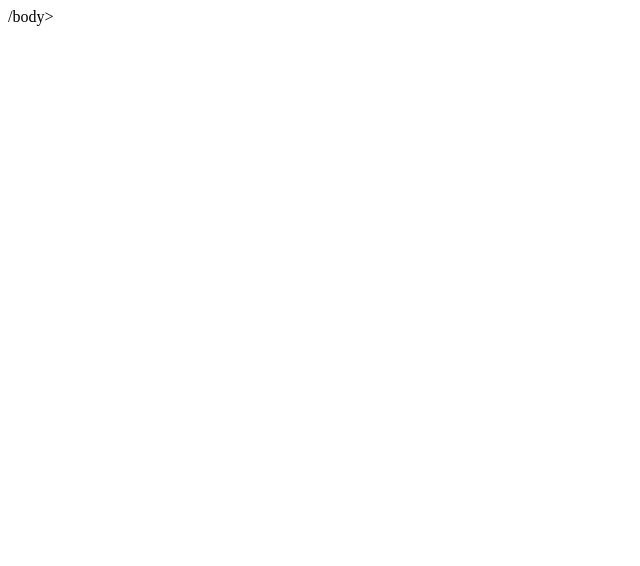
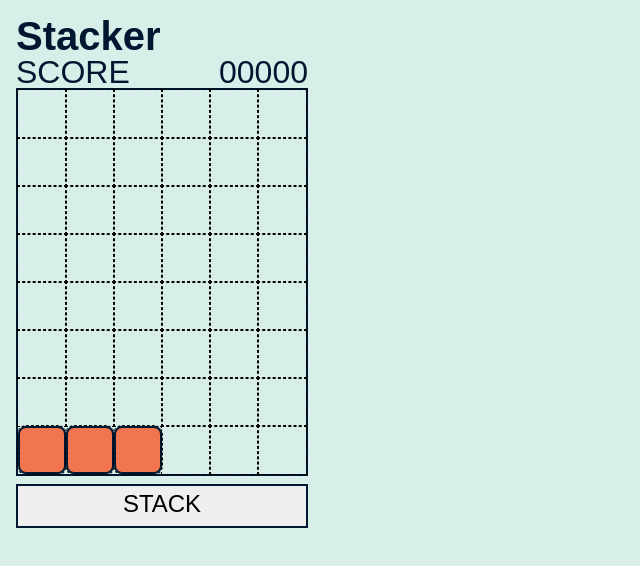
Before and after one commit to NatsukiSh/sticker-stacker-challenge, a plain HTML site: page index.html in a window 1280 px wide. Shown: the whole page, without its empty margins (0-640 px from the left). Drawn offline with Linux system fonts and the light colour scheme; a web font is replaced by a local one.

Commit message:
structured JS

```diff
--- a/index.html
+++ b/index.html
@@ -13,5 +13,27 @@
     <link rel="stylesheet" href="./style.css" />
   </head>
   <body>
-    <script src="./script.js"></script>/body>
+    <div class="game-container">
+      <header class="game-panel">
+        <h1>Stacker</h1>
+        <div class="score">
+          <span>SCORE</span>
+          <span class="score-counter">00000</span>
+        </div>
+      </header>
+      <main class="game-board">
+        <!-- This will stay empty in HTML, generate this in JS-->
+        <div class="grid"></div>
+        <div class="end-game-screen hidden">
+          <h2 class="end-game-text">
+            Game <br />
+            OVER
+          </h2>
+          <button class="btn play-again">Play Again</button>
+        </div>
+      </main>
+      <button class="btn btn-full stack">Stack</button>
+    </div>
+    <script src="./script.js"></script>
+  </body>
 </html>
--- a/script.js
+++ b/script.js
@@ -0,0 +1,49 @@
+//Select the element that we need to interact with from the HTML
+const grid = document.querySelector(".grid");
+const stackBtn = document.querySelector(".stack");
+const scoreCounter = document.querySelector(".score-counter");
+const endGameScreen = document.querySelector(".end-game-screen");
+const playAgainBtn = document.querySelector(".play-again");
+
+//Create game grid matrix
+//0-empty cell
+//1 -bar-segment
+const gridMatrix = [
+  [0, 0, 0, 0, 0, 0],
+  [0, 0, 0, 0, 0, 0],
+  [0, 0, 0, 0, 0, 0],
+  [0, 0, 0, 0, 0, 0],
+  [0, 0, 0, 0, 0, 0],
+  [0, 0, 0, 0, 0, 0],
+  [0, 0, 0, 0, 0, 0],
+  [1, 1, 1, 0, 0, 0], //this is stating current currentRowIndex
+];
+
+//These are variables to keep track of the game values as we play
+let currentRowIndex = gridMatrix.length - 1;
+let barDirection = "right";
+let barSize = 3;
+let isGameOver = false;
+let score = 0;
+
+function draw() {
+  //First, make sure always reset the display when call this function
+  grid.innerHTML = "";
+
+  //for (let i = 0; i < gridMatrix.length ; i ++){}
+  gridMatrix.forEach(function (rowContent) {
+    rowContent.forEach(function (cellContent) {
+      //Create a cell
+      const cell = document.createElement("div");
+      cell.classList.add("cell");
+
+      if (cellContent === 1) {
+        cell.classList.add("bar");
+      }
+
+      grid.appendChild(cell);
+    });
+  });
+}
+
+draw();
--- a/style.css
+++ b/style.css
@@ -0,0 +1,120 @@
+/*
+  black: rgb(0, 23, 50); #001732;
+  orange: rgb(241, 117, 78); #f1754e;
+  bg-color: rgb(216, 238, 232);  #d8eee8;
+  bg-dark-color: rgb(203, 224, 221); #cbe0dd;
+  clicked-cell: rgb(157, 197, 199); #9dc5c7;
+  transparent red: rgba(241, 117, 78, 0.7);
+
+  font-family: 'Darker Grotesque', sans-serif;
+  font-family: 'Press Start 2P', cursive;
+*/
+
+/* # Generic */
+
+* {
+  margin: 0;
+  padding: 0;
+  box-sizing: border-box;
+}
+
+body {
+  padding: 16px;
+  font-family: "Darker Grotesque", sans-serif;
+  line-height: 1;
+  color: rgb(0, 23, 50);
+  background-color: rgb(216, 238, 232);
+}
+
+h1 {
+  font-size: 40px;
+}
+
+.btn {
+  font-size: 24px;
+  font-family: "Darker Grotesque", sans-serif;
+  padding: 4px 20px 8px 20px;
+  /* width: 50%; */
+  cursor: pointer;
+  text-transform: uppercase;
+  border: 2px solid rgb(0, 23, 50);
+}
+
+.btn:hover {
+  background-color: rgb(203, 224, 221);
+}
+
+.btn-full {
+  width: 100%;
+}
+
+.score {
+  display: flex;
+  justify-content: space-between;
+  font-size: 32px;
+  /* font-weight: 700; */
+}
+
+/* # Game grid */
+
+.game-board {
+  position: relative;
+  margin-bottom: 8px;
+  border: 2px solid rgb(0, 23, 50);
+}
+
+.game-container {
+  width: calc((48px * 6) + 4px);
+}
+
+.grid {
+  width: calc((48px * 6) + 4px);
+  display: flex;
+  flex-wrap: wrap;
+}
+
+.cell {
+  width: 48px;
+  height: 48px;
+  cursor: pointer;
+  outline: 1px dashed black;
+}
+
+.bar {
+  background-color: #f1754e;
+  border-radius: 8px;
+  border: 2px solid rgb(0, 23, 50);
+}
+
+/* # Game over */
+.end-game-screen {
+  position: absolute;
+  top: 0;
+  left: 0;
+  right: 0;
+  bottom: 0;
+  background-color: rgba(241, 117, 78, 0.7);
+
+  align-items: center;
+  justify-content: center;
+  display: flex;
+  flex-direction: column;
+  text-align: center;
+  gap: 16px;
+}
+
+.win {
+  background-color: rgba(78, 241, 187, 0.7);
+}
+
+.end-game-text {
+  font-size: 48px;
+  font-family: "Press Start 2P", cursive;
+  text-transform: uppercase;
+}
+
+/* # Utilities */
+
+.hidden {
+  display: none;
+}
```
